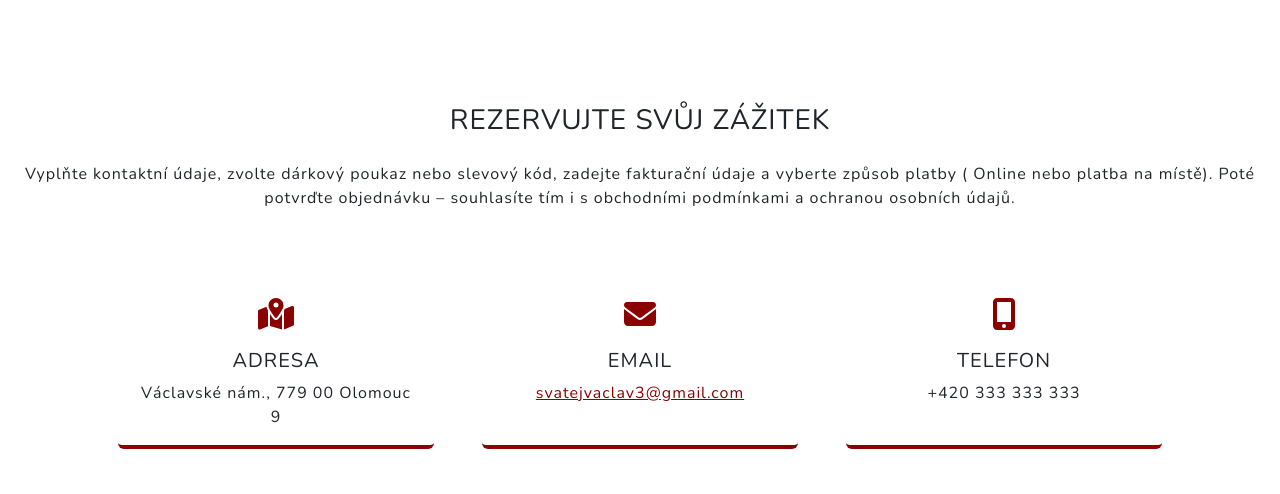
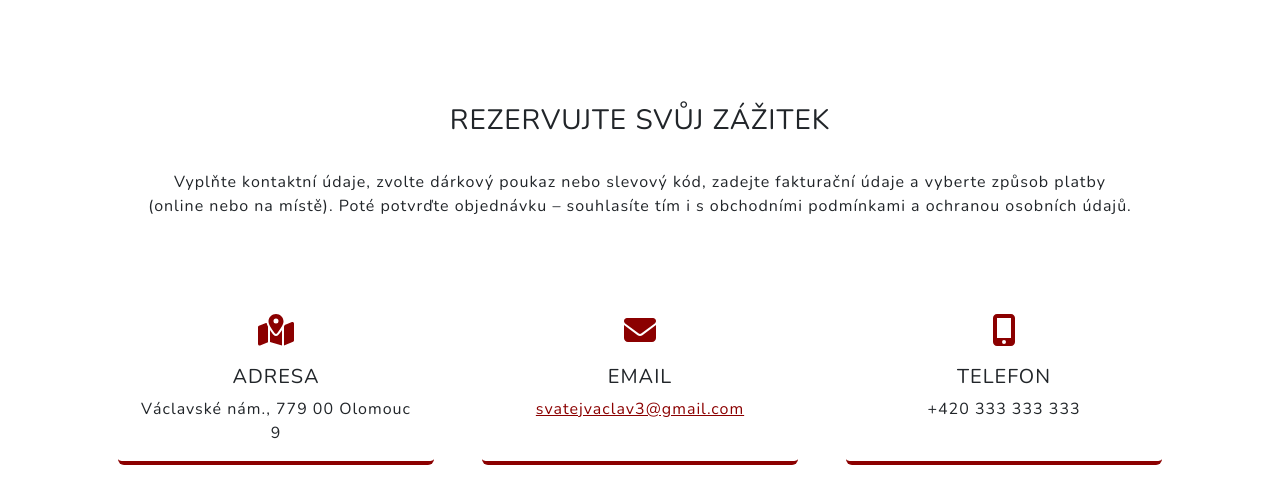
Before and after one commit to MarekKrumal/booqitotech1, a plain HTML site: page index.html in a window 1280 px wide. Shown: the part 3357-3851 px from the top of the page. Drawn offline with nearby package versions, Linux system fonts and the light colour scheme; a script that the page names is missing.

Commit message:
stylovani

```diff
--- a/index.html
+++ b/index.html
@@ -225,14 +225,15 @@
     <!-- Rezervační widget (cílový anchor pro nav-link) -->
     <section id="reservation" class="mb-5 mb-lg-0">
       <div class="container px-4 px-lg-5 justify-content-center">
-        <h3 class="text-center mb-4 text-uppercase font-bold">
+        <h3 class="text-center mb-2 text-uppercase font-bold">
           Rezervujte svůj zážitek
         </h3>
-        <p class="text-center mb-4">
+
+        <p class="text-center mb-2 p-4">
           Vyplňte kontaktní údaje, zvolte dárkový poukaz nebo slevový kód,
-          zadejte fakturační údaje a vyberte způsob platby ( Online nebo platba
-          na místě). Poté potvrďte objednávku – souhlasíte tím i s obchodními
-          podmínkami a ochranou osobních údajů.
+          zadejte fakturační údaje a vyberte způsob platby <br />(online nebo
+          na&nbsp;místě). Poté potvrďte objednávku – souhlasíte tím i s
+          obchodními podmínkami a ochranou osobních údajů.
         </p>
 
         <div class="sccz-widget" data-options="id=91"></div>
@@ -240,7 +241,7 @@
     </section>
 
     <!-- Contact-->
-    <section class="mt-10 p-7 contact-section bg-light py-5" id="contact">
+    <section class="contact-section bg-light py-5" id="contact">
       <div class="container px-4 px-lg-5">
         <div class="row gx-4 gx-lg-5 justify-content-center">
           <!-- Karta 1: Adresa -->
```
